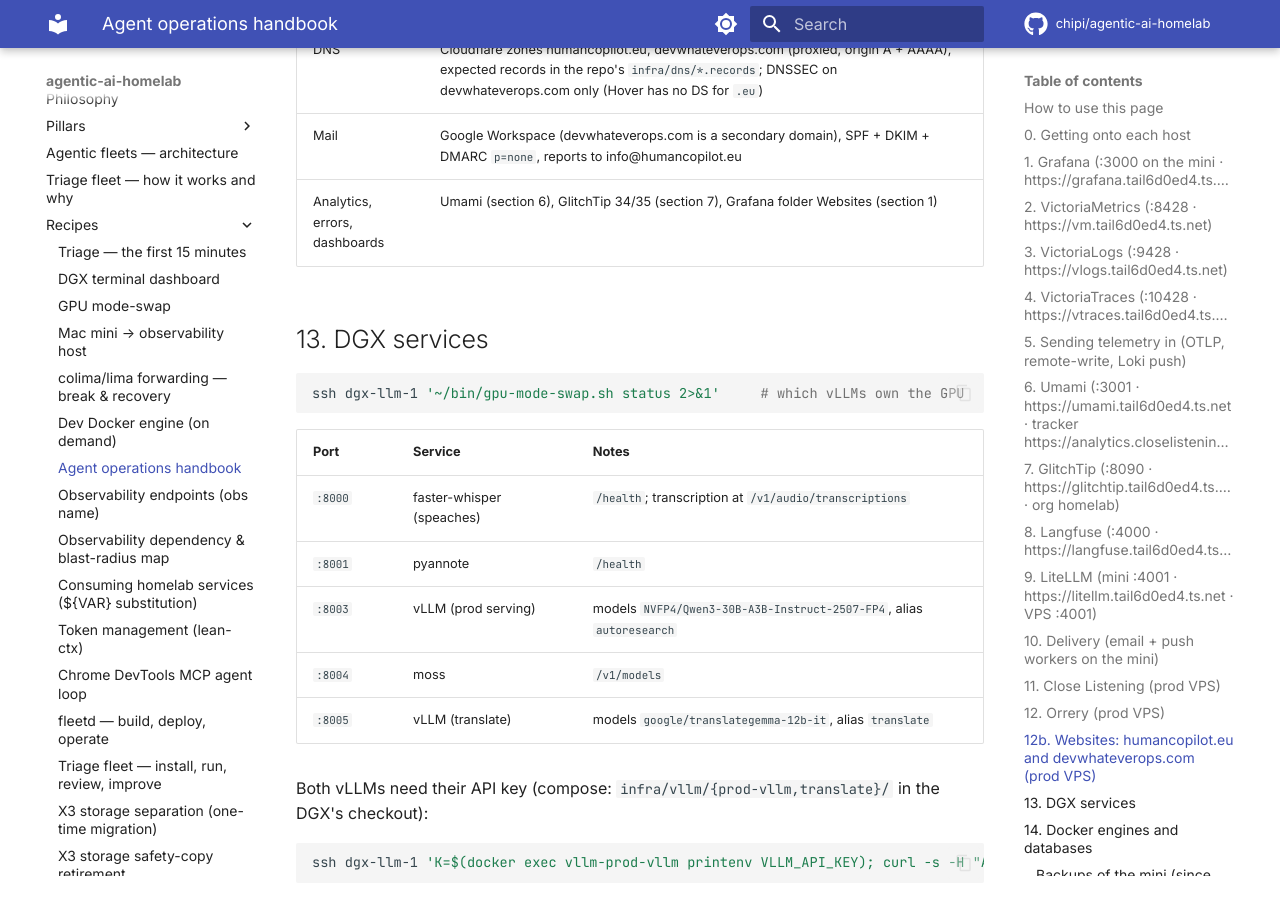
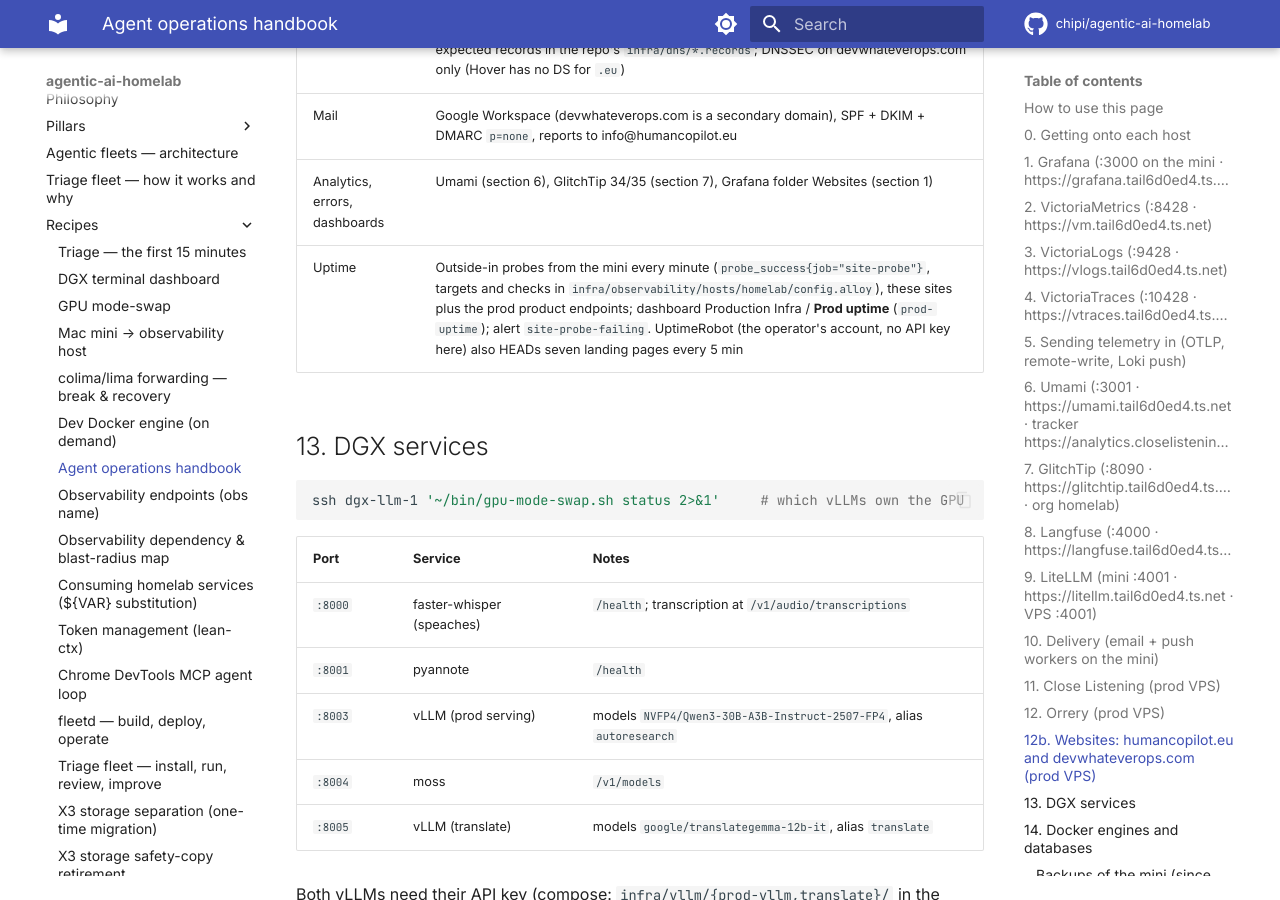
Before and after one commit to chipi/agentic-ai-homelab, an MkDocs documentation site: the page built from docs/recipes/agent-access.md, in a window 1280 px wide and 900 px high, scrolled down 19146 px. Built offline with MkDocs 1.6.1 and Material for MkDocs 9.7.7, drawn with Linux system fonts in a browser that asks for light colours; comment, search, counter and statistics services are not loaded.

Commit message:
feat(uptime): probe prod product endpoints; Prod uptime dashboard
The site probes (job site-probe, every minute from the mini through
Cloudflare) now also check the backends, each by a response only the
service itself gives:
- closelistening.app /api/app/auth/status: 200 and "auth_ready": true
  (the unauthenticated / is a static coming-soon page);
- mcp/obs.closelistening.app POST /mcp: the server's 401 JSON;
- lab-api and mcp.orrerylearn.com /health: "ok": true;
- www.orrerylearn.com by <title>;
- telemetry.{closelistening.app,orrerylearn.com,humancopilot.eu}: a GET
  on an ingest path, answered 405 by GlitchTip (Caddy alone gives 404),
  so no event is sent. telemetry.humancopilot.eu moves from "/ is 404"
  to this check;
- analytics.{closelistening.app,orrerylearn.com}/script.js.
operator.closelistening.app is not probed: it has no unauthenticated
backend path. Every check was run by hand with curl first.

Dashboard Production Infra / Prod uptime (prod-uptime): availability
per endpoint for 24h, 7d, 30d and the selected range, down minutes,
up/down timeline, response time, and edge cert expiry. Minutes when the
mini's own internet was down are left out, not counted as down; the
synthetic alert-proof series (run_id set) is excluded. Queries checked
against live VictoriaMetrics: the 7 hosts probed so far read 1.0.

Co-Authored-By: Claude Opus 5.5 <noreply@anthropic.com>
Claude-Session: https://claude.ai/code/session_014cvkLBvrdBPr8njAy3EJki

```diff
--- a/docs/recipes/agent-access.md
+++ b/docs/recipes/agent-access.md
@@ -599,6 +599,7 @@ by one nginx container behind the shared Caddy edge. Independent of Orrery and C
 | DNS | Cloudflare zones humancopilot.eu, devwhateverops.com (proxied, origin A + AAAA), expected records in the repo's `infra/dns/*.records`; DNSSEC on devwhateverops.com only (Hover has no DS for `.eu`) |
 | Mail | Google Workspace (devwhateverops.com is a secondary domain), SPF + DKIM + DMARC `p=none`, reports to info@humancopilot.eu |
 | Analytics, errors, dashboards | Umami (section 6), GlitchTip 34/35 (section 7), Grafana folder Websites (section 1) |
+| Uptime | Outside-in probes from the mini every minute (`probe_success{job="site-probe"}`, targets and checks in `infra/observability/hosts/homelab/config.alloy`), these sites plus the prod product endpoints; dashboard Production Infra / **Prod uptime** (`prod-uptime`); alert `site-probe-failing`. UptimeRobot (the operator's account, no API key here) also HEADs seven landing pages every 5 min |
 
 ## 13. DGX services
 
```
Also changed, not shown: 2 other files.
